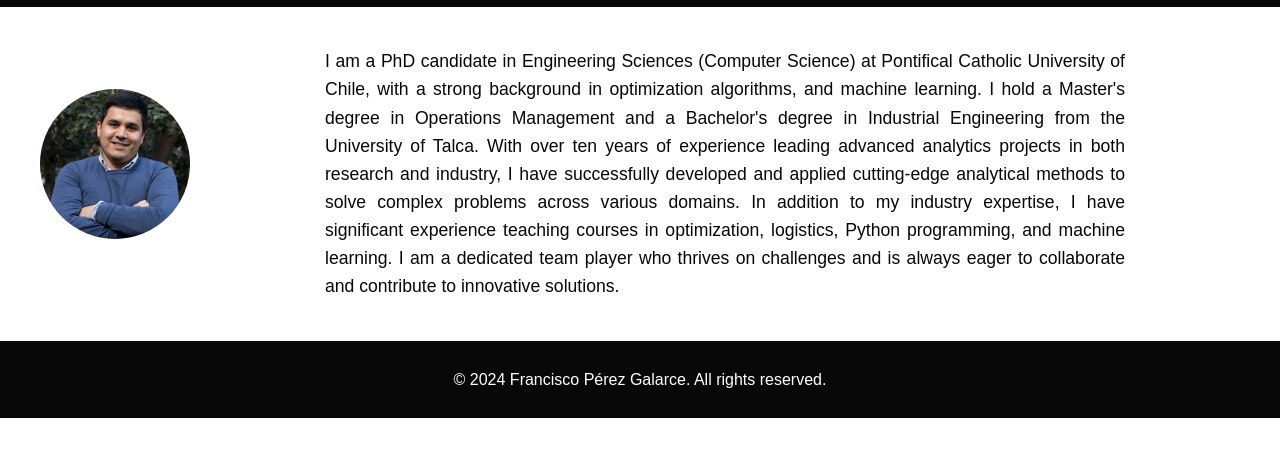
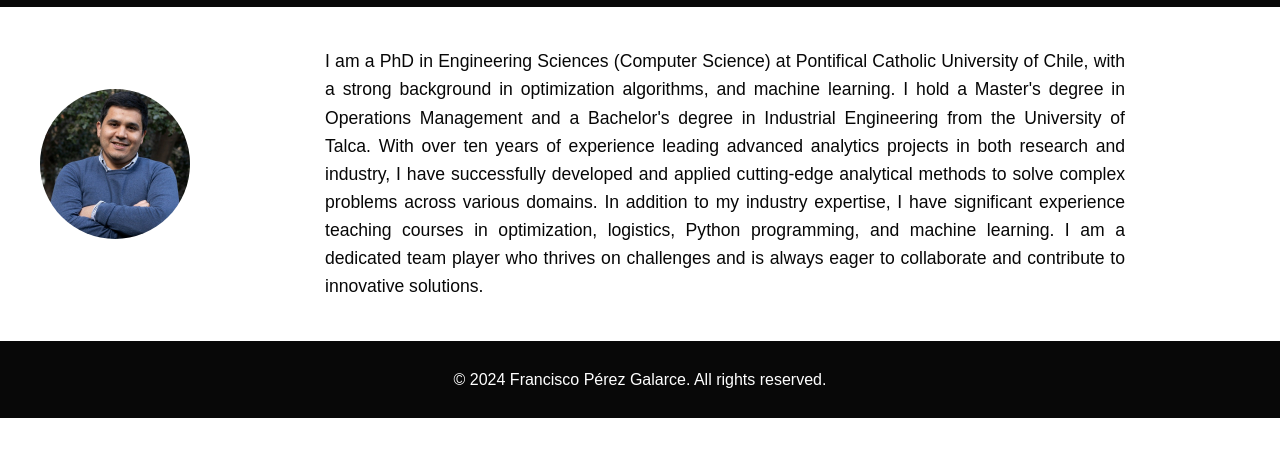
Before and after one commit to frperezgalarce/frperezgalarce, a plain HTML site: page index.html in a window 1280 px wide. Shown: the part 120-576 px from the top of the page. Drawn offline with Linux system fonts and the light colour scheme.

Commit message:
update degree

```diff
--- a/index.html
+++ b/index.html
@@ -142,7 +142,7 @@
 
     <section id="about">
         <img src="fco.jfif" alt="Francisco Pérez Galarce">
-        <p>I am a PhD candidate in Engineering Sciences (Computer Science) at Pontifical Catholic University of Chile, with a strong background in optimization algorithms, and machine learning. I hold a Master's degree in Operations Management and a Bachelor's degree in Industrial Engineering from the University of Talca. With over ten years of experience leading advanced analytics projects in both research and industry, I have successfully developed and applied cutting-edge analytical methods to solve complex problems across various domains. In addition to my industry expertise, I have significant experience teaching courses in optimization, logistics, Python programming, and machine learning. I am a dedicated team player who thrives on challenges and is always eager to collaborate and contribute to innovative solutions.</p>
+        <p>I am a PhD in Engineering Sciences (Computer Science) at Pontifical Catholic University of Chile, with a strong background in optimization algorithms, and machine learning. I hold a Master's degree in Operations Management and a Bachelor's degree in Industrial Engineering from the University of Talca. With over ten years of experience leading advanced analytics projects in both research and industry, I have successfully developed and applied cutting-edge analytical methods to solve complex problems across various domains. In addition to my industry expertise, I have significant experience teaching courses in optimization, logistics, Python programming, and machine learning. I am a dedicated team player who thrives on challenges and is always eager to collaborate and contribute to innovative solutions.</p>
     </section>
 
     <footer>
```
